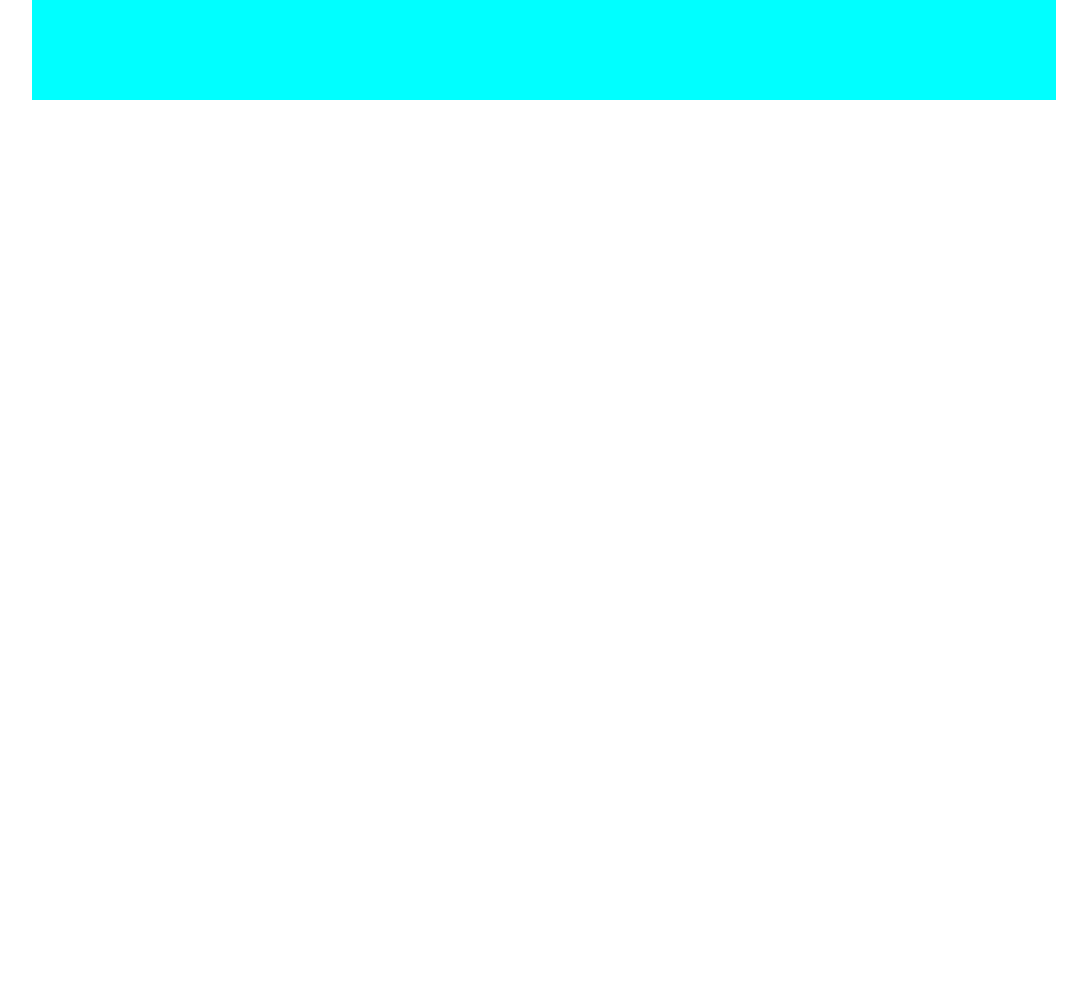
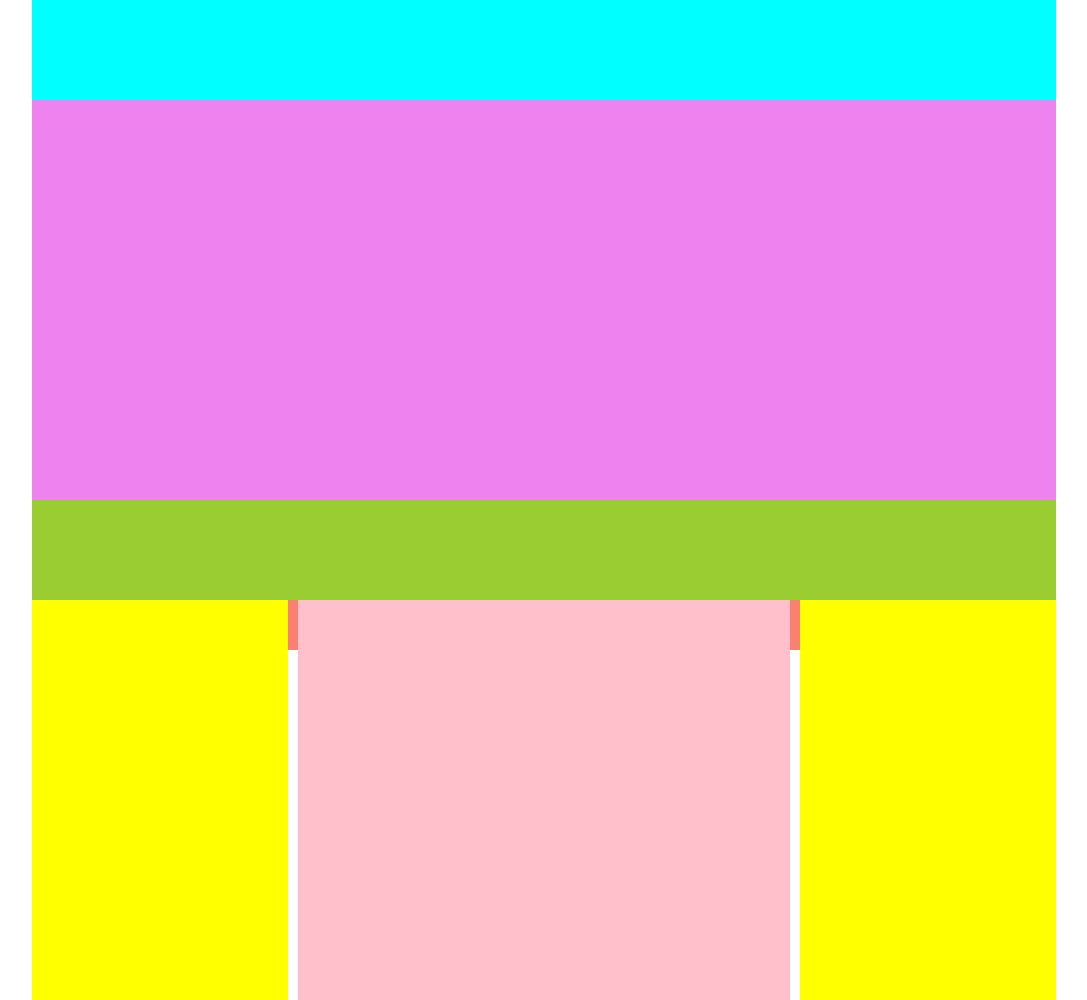
Before and after one commit to federicofrasca796/htmlcss-struttura-wp, a plain HTML site: page index.html in a window 1280 px wide. Shown: the whole page, without its empty margins (96-1183 px from the left). Before the commit the page ends 800 px from the top, so only its background shows below. Drawn offline with Linux system fonts and the light colour scheme.

Commit message:
add main layout (footer to be fixed)

```diff
--- a/css/style.css
+++ b/css/style.css
@@ -12,12 +12,21 @@
     clear: both;
 }
 
-/* debug */
-.debug{
+/* debug [LAYOUT ONLY] */
+body > header{
     height: 100px;
 }
-.debug *{
+body section.heroshot{
+    height: 400px;
+}
+body header.section-title{
     height: 100px;
+}
+.main-content > * {
+    height:400px;
+}
+body>footer{
+    height: 50px;
 }
 
 /* common */
@@ -30,3 +39,26 @@ body{
 #site-header{
     background-color: aqua;
 }
+#site-footer{
+    background-color: salmon;
+}
+
+/* site-main inside structure */
+.heroshot{
+    background-color: violet;
+}
+.section-title{
+    background-color: yellowgreen;
+}
+/* --> main-content */
+.sb{
+    float:left;
+    width:25%;
+    background-color: yellow;
+}
+.central{
+    float:left;
+    width:48%;
+    margin: 0 1%;
+    background-color: pink;
+}
--- a/index.html
+++ b/index.html
@@ -7,7 +7,7 @@
         <title>Wordpress screen</title>
         <link rel="stylesheet" href="./css/style.css">
     </head>
-    <body class="debug">
+    <body>
         <header id="site-header">
             <section class="logo"></section>
             <nav></nav>
@@ -22,13 +22,13 @@
             <!-- /.section-title -->
 
             <section class="main-content">
-                <aside class="sb-left"></aside>
+                <aside class="sb clearfix"></aside>
                 <!-- /.sb-left -->
 
-                <main class="central-bar"></main>
+                <main class="central clearfix"></main>
                 <!-- /.central-bar -->
 
-                <aside class="sb-right"></aside>
+                <aside class="sb clearfix"></aside>
                 <!-- /.sb-right -->
             </section>
             <!-- /.main-content -->
```
